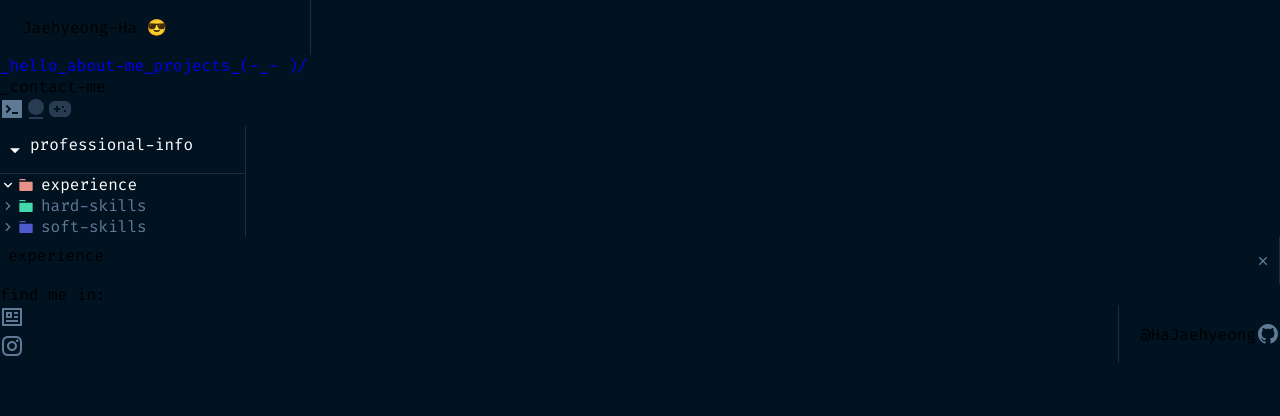
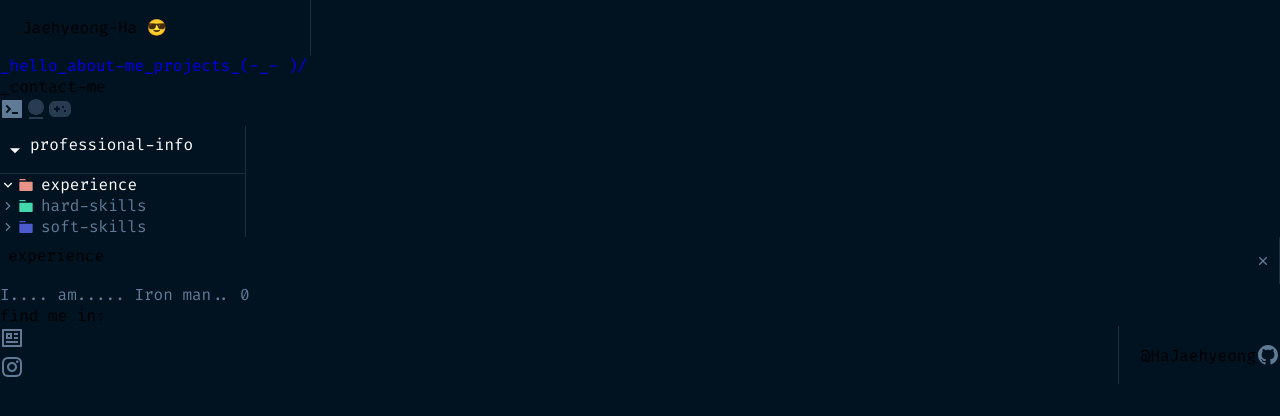
Before and after one commit to HaJaehyeong/portfolio, a Next.js app: page /about in a window 1280 px wide. Shown: the top 416 px of the page. Built offline with nearby package versions, Linux system fonts and the light colour scheme.

Commit message:
HAJAE-5 add content wrapper: modify style

```diff
--- a/src/components/about/content/content.module.scss
+++ b/src/components/about/content/content.module.scss
@@ -0,0 +1,10 @@
+.content-wrapper {
+  display: flex;
+  flex-direction: column;
+
+  width: calc(100% - 320px);
+}
+
+.content {
+  color: var(--secondary-gray);
+}
--- a/src/components/about/content/content.tsx
+++ b/src/components/about/content/content.tsx
@@ -24,9 +24,10 @@ const AboutContent: React.FC = () => {
   }, [explorerState.directoryId, explorerState.fileId]);
 
   return (
-    <>
+    <div className={styles.contentWrapper}>
       <AboutContentTab />
-    </>
+      <div className={styles.content}>{content}</div>
+    </div>
   );
 };
 
--- a/src/components/about/content/tab/tab.module.scss
+++ b/src/components/about/content/tab/tab.module.scss
@@ -5,7 +5,7 @@
   align-items: center;
   gap: 0;
 
-  width: calc(100% - 320px);
+  width: 100%;
   height: fit-content;
   border-bottom: solid 1px var(--line);
 
```
